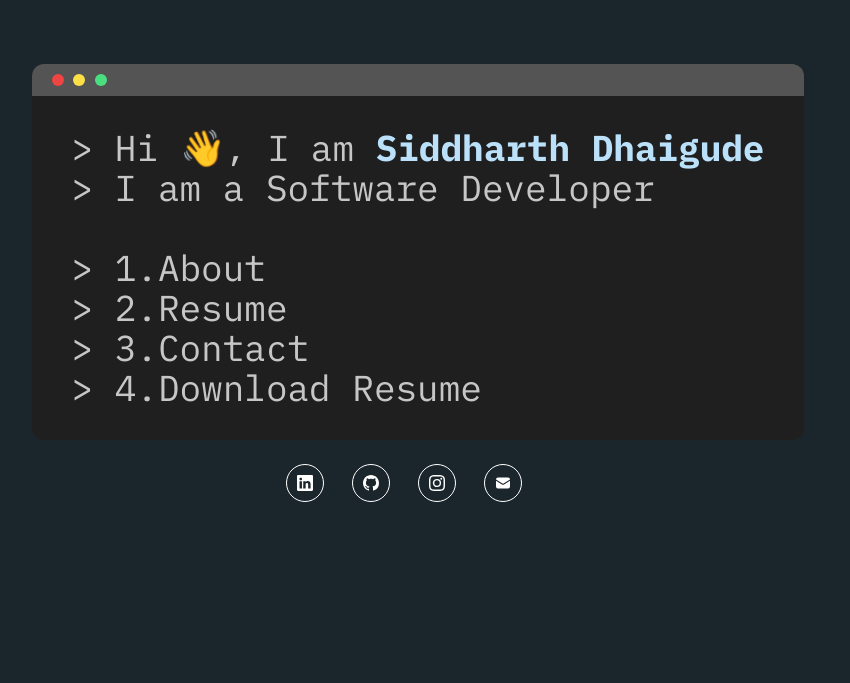
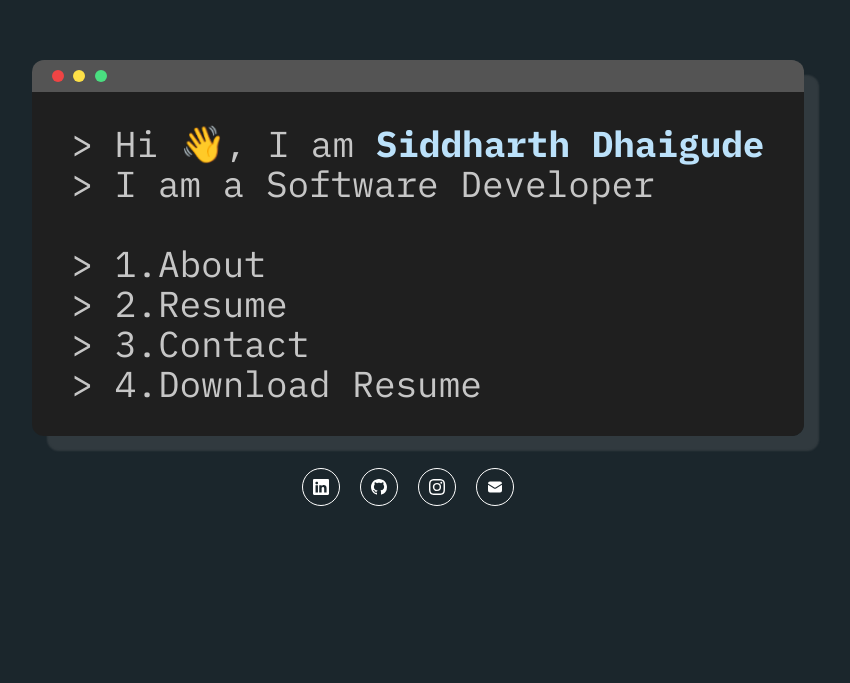
Before and after one commit to sd8capricon/sid-portfolio, a Next.js app: page / in a window 1280 px wide. Shown: the part 117-800 px from the top of the page, without its empty margins (222-1072 px from the left). Built offline with nearby package versions, Linux system fonts and the light colour scheme.

Commit message:
terminal shadow

```diff
--- a/app/page.tsx
+++ b/app/page.tsx
@@ -23,8 +23,9 @@ export default function () {
         <>
             <NavBar innerRef={navRef} />
 
-            <Section className='h-screen flex flex-col justify-center items-center' id='home'>
-                <div className="terminal container w-fit">
+            <Section className="h-screen flex flex-col justify-center items-center" id="home">
+
+                <div className="terminal container w-fit rounded-xl">
                     <div className="bg-[#545454] py-1 px-5 rounded-t-xl">
                         <span className="h-3 w-3 bg-red-500 inline-block rounded-full"> </span>&nbsp;
                         <span className="h-3 w-3 bg-yellow-300 inline-block rounded-full"> </span>&nbsp;
@@ -46,7 +47,7 @@ export default function () {
                         </ol>
                     </div>
                 </div>
-                <SocialLinks className='mt-6' />
+                <SocialLinks />
             </Section>
 
             <Section id="about">
--- a/components/SocialLinks.tsx
+++ b/components/SocialLinks.tsx
@@ -8,7 +8,7 @@ interface SocialLinksProps {
 
 const SocialLink: FC<{ href: string, children: ReactNode }> = (props) => {
     return (
-        <Link href={props.href} target="_blank" className="mr-7 p-2.5 border border-white rounded-full hover:text-black hover:bg-white">
+        <Link href={props.href} target="_blank" className="mr-5 p-2.5 border border-white rounded-full hover:text-black hover:bg-white">
             {props.children}
         </Link>
     )
--- a/styles/globals.css
+++ b/styles/globals.css
@@ -31,6 +31,21 @@ body {
 
 
 /* Home Section */
+
+.terminal {
+  box-shadow: 15px 15px 2px 0px rgb(140, 140, 140, 0.20);
+  @apply mb-8;
+}
+
+.home .terminal-shadow{
+  content: '';
+  z-index: 500;
+  position: absolute;
+  width: inherit;
+  height: 10px;
+  background-color: red;
+}
+
 .home li {
   transition: all 0.3s ease-in-out;
 }
```
